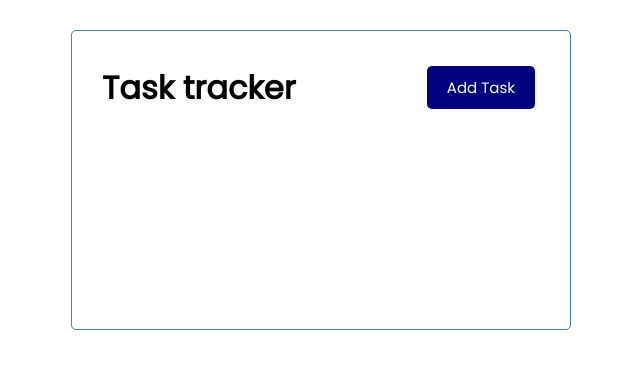
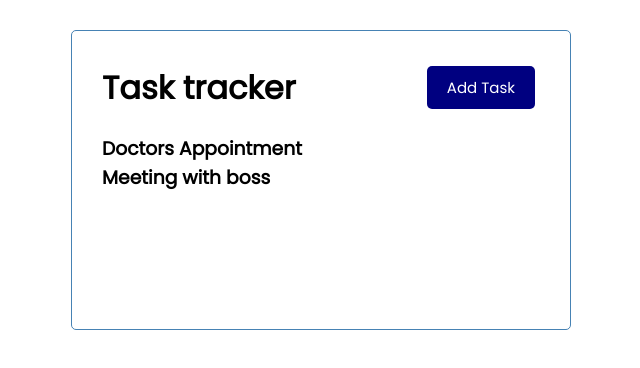
Before and after one commit to mae-noh/Vue-tasktracker, a Vue app: page / in a window 1280 px wide. Shown: the top 368 px of the page, without its empty margins (319-959 px from the left). Built offline with nearby package versions, Linux system fonts and the light colour scheme.

Commit message:
Add Tasks.vue data() and created()

```diff
--- a/src/App.vue
+++ b/src/App.vue
@@ -1,17 +1,41 @@
 <template>
   <div class="container">
     <Header title="Task tracker"/>
+    <Tasks :tasks="tasks" />
   </div>
 </template>
 
 <script>
 import Header from './components/Header'
+import Tasks from './components/Tasks'
 
 export default {
   name: 'App',
   components: {
     Header,
+    Tasks,
   },
+  data(){
+    return {
+      tasks: []
+    }
+  },
+  created() {
+      this.tasks = [
+      {
+        "id": "1",
+        "text": "Doctors Appointment",
+        "day": "March 5th at 2:30pm",
+        "reminder": true
+      },
+      {
+        "id": "2",
+        "text": "Meeting with boss",
+        "day": "March 6th at 1:30pm",
+        "reminder": false
+      }
+    ]
+  }
 }
 </script>
 
--- /dev/null
+++ b/src/components/Tasks.vue
@@ -0,0 +1,14 @@
+<template>
+    <div :key="task.id" v-for="task in tasks">
+        <h3>{{ task.text }}</h3>
+    </div>
+</template>
+
+<script>
+export default {
+    name: 'Tasks',
+    props:{
+        tasks: Array
+    }
+}
+</script>
```
